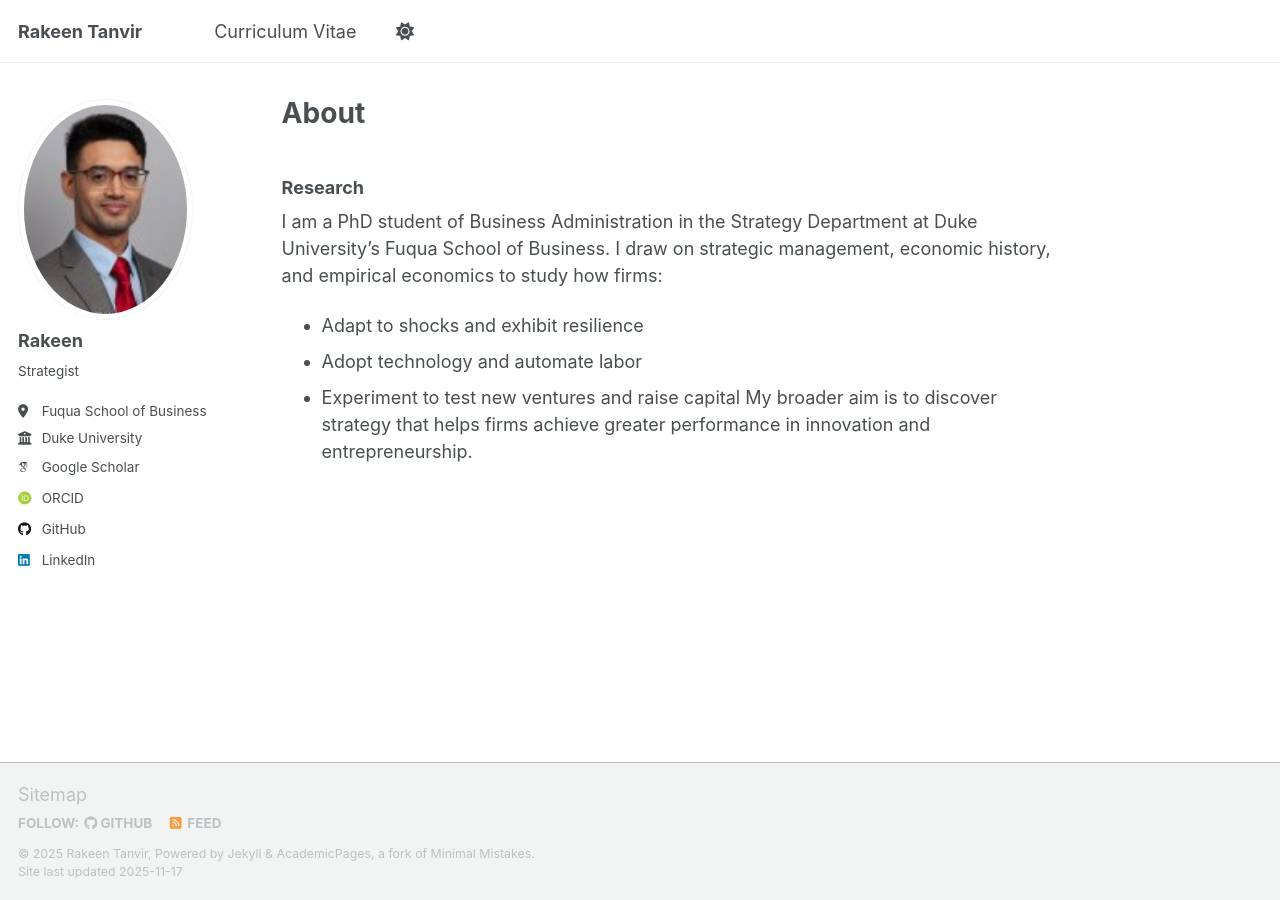
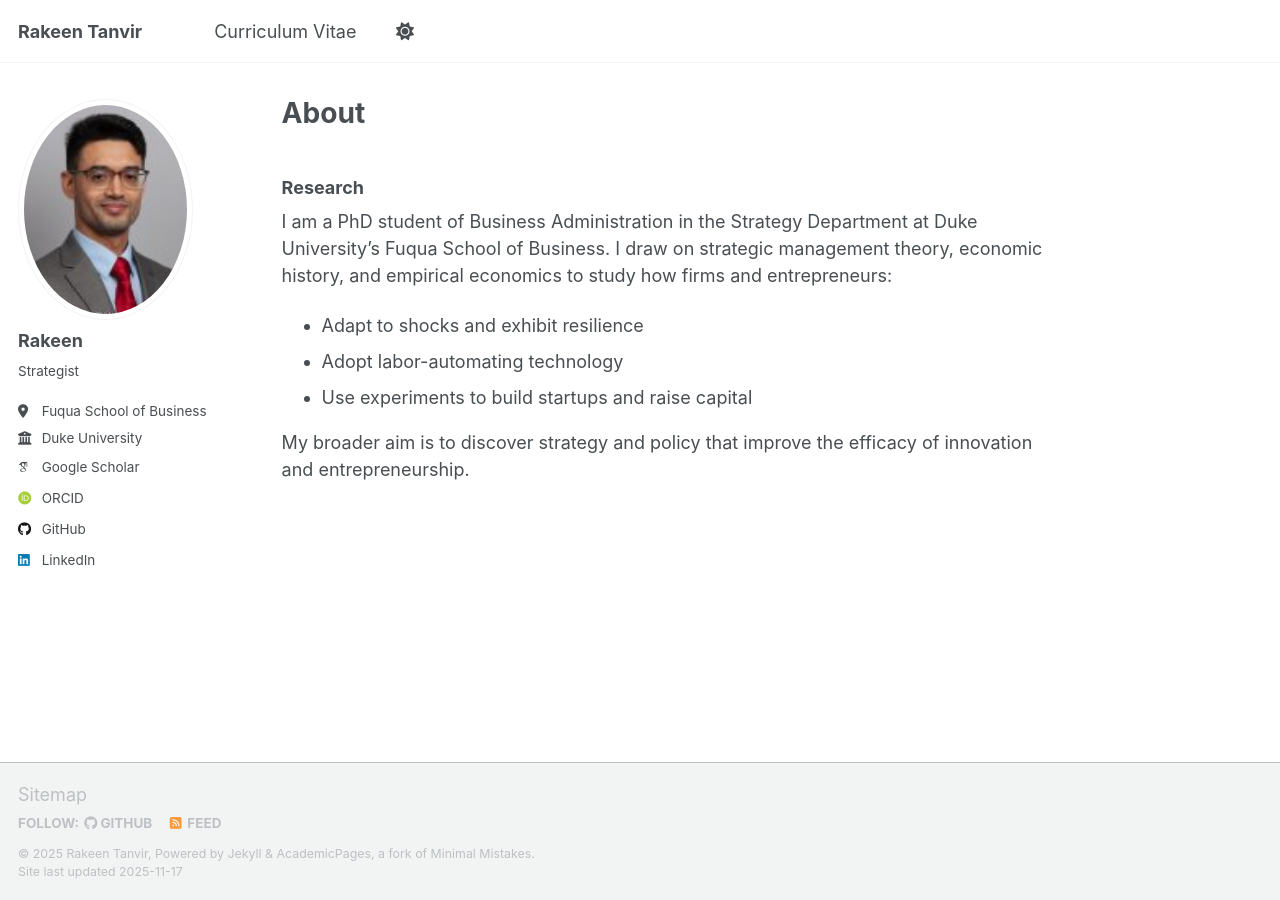
Before and after one commit to rakeentanvir/rakeentanvir.github.io, a Jekyll site: the page built from _pages/about.md, in a window 1280 px wide. Built offline with Jekyll 4.4.1, drawn with Linux system fonts in a browser that asks for light colours; some web fonts are replaced; a script that is not in the unit is left out.

Commit message:
Revise research description for clarity and detail

```diff
--- a/_pages/about.md
+++ b/_pages/about.md
@@ -7,8 +7,9 @@ redirect_from:
   - /about.html
 ---
 ### Research
-I am a PhD student of Business Administration in the Strategy Department at Duke University’s Fuqua School of Business. I draw on strategic management, economic history, and empirical economics to study how firms:
+I am a PhD student of Business Administration in the Strategy Department at Duke University’s Fuqua School of Business. I draw on strategic management theory, economic history, and empirical economics to study how firms and entrepreneurs:
 - Adapt to shocks and exhibit resilience
-- Adopt technology and automate labor
-- Experiment to test new ventures and raise capital
-My broader aim is to discover strategy that helps firms achieve greater performance in innovation and entrepreneurship.
+- Adopt labor-automating technology
+- Use experiments to build startups and raise capital
+
+My broader aim is to discover strategy and policy that improve the efficacy of innovation and entrepreneurship.
```
